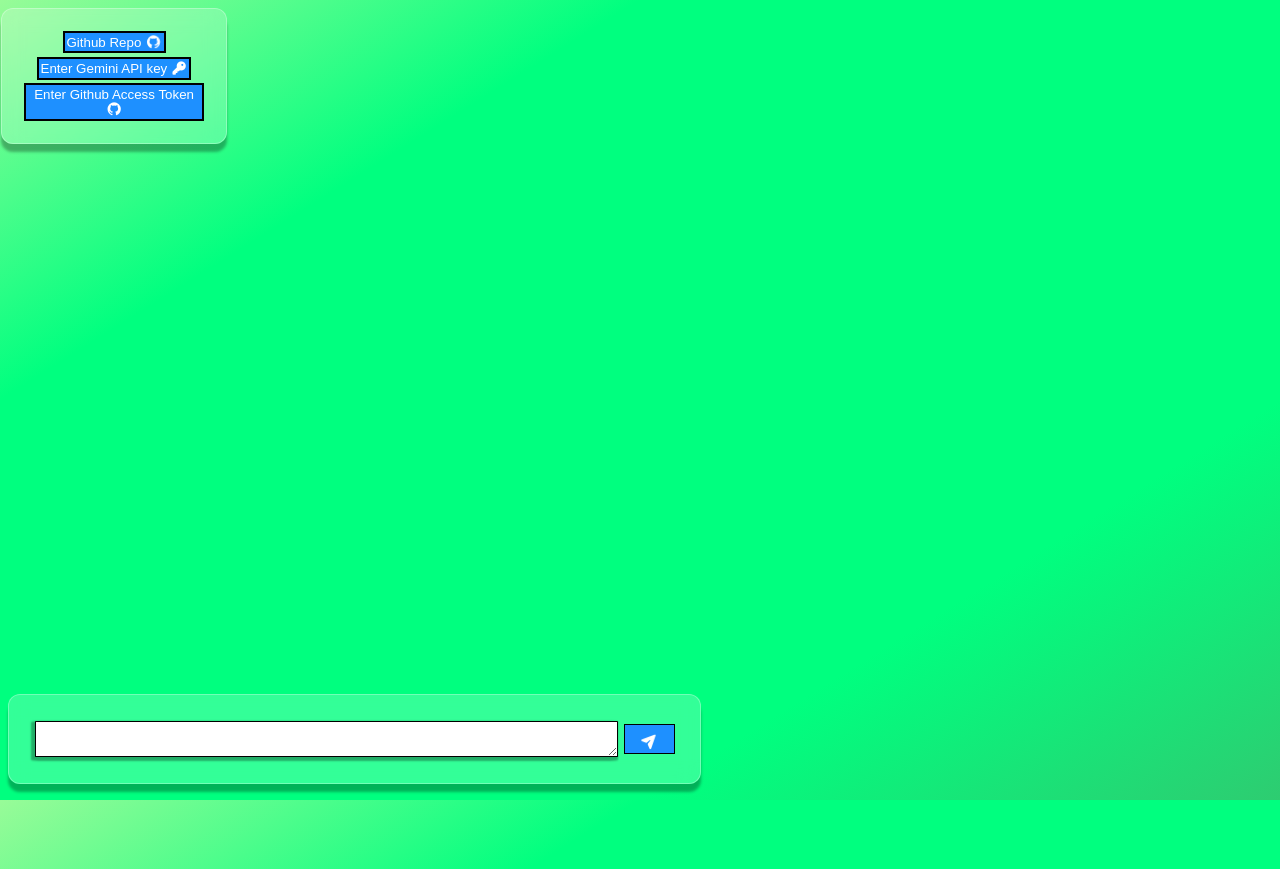
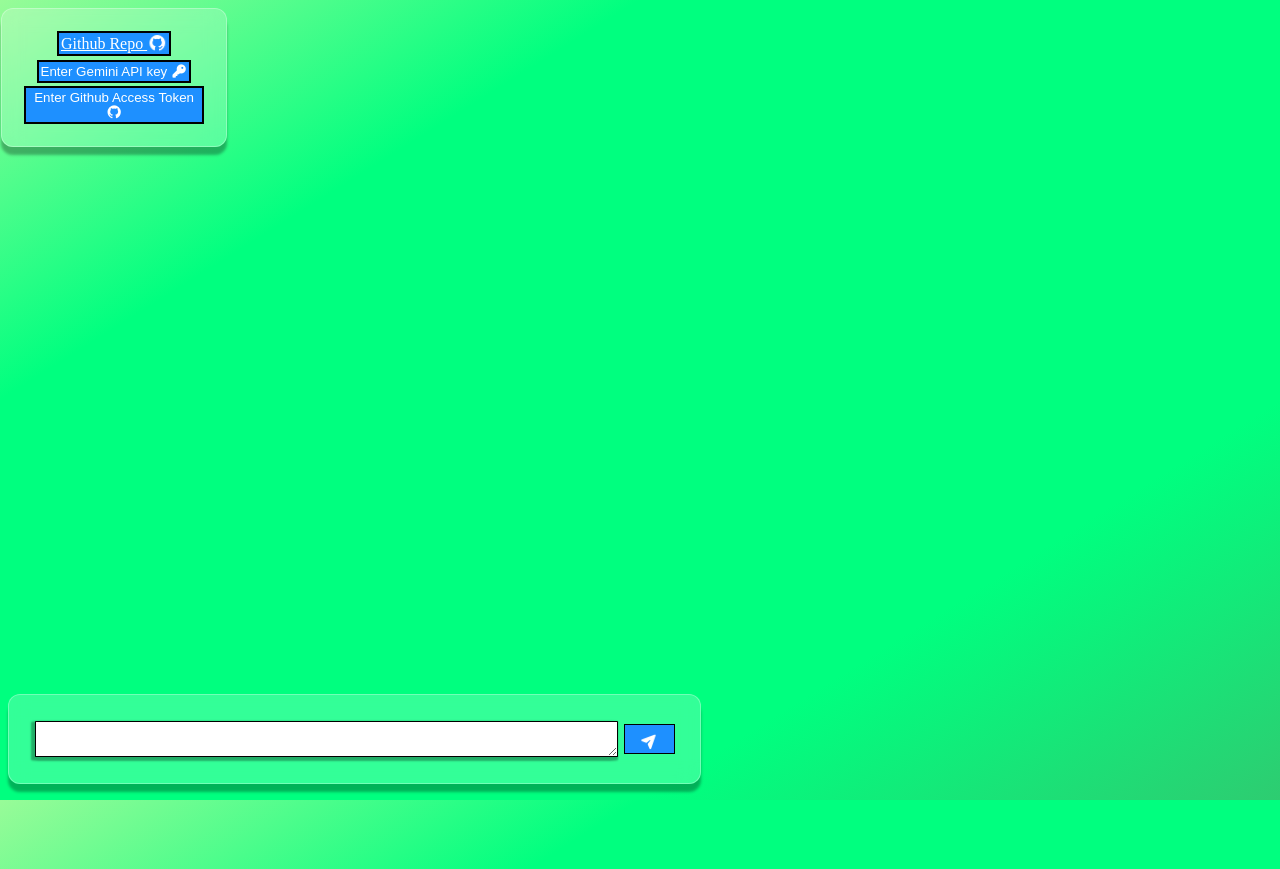
Before and after one commit to saraKhan200/Devloom, a website: page public/index.html in a window 1280 px wide. Drawn offline with Linux system fonts and the light colour scheme.

Commit message:
Update index.html
just add the repo,s link to the html site :D

```diff
--- a/public/index.html
+++ b/public/index.html
@@ -17,13 +17,14 @@
   <body>
     <!-- <h1>elo world</h1> -->
     <div id="sidebar" class="glassEffect">
-      <button title="Open the DevLoom GitHub repository" class="sidebarItem">
-        Github Repo
-        <i
-          class="fa-brands fa-github fa-flip"
-          style="color: rgb(255, 255, 255)"
-        ></i>
-      </button>
+     <a href="https://github.com/saraKhan200/Devloom/tree/main"
+   target="_blank"
+   rel="noopener noreferrer"
+   title="Open the DevLoom GitHub repository"
+   class="sidebarItem">
+    Github Repo
+    <i class="fa-brands fa-github fa-flip" style="color: rgb(255, 255, 255)"></i>
+</a>
       <button
         title="Enter your Gemini API key"
         class="sidebarItem"
```
